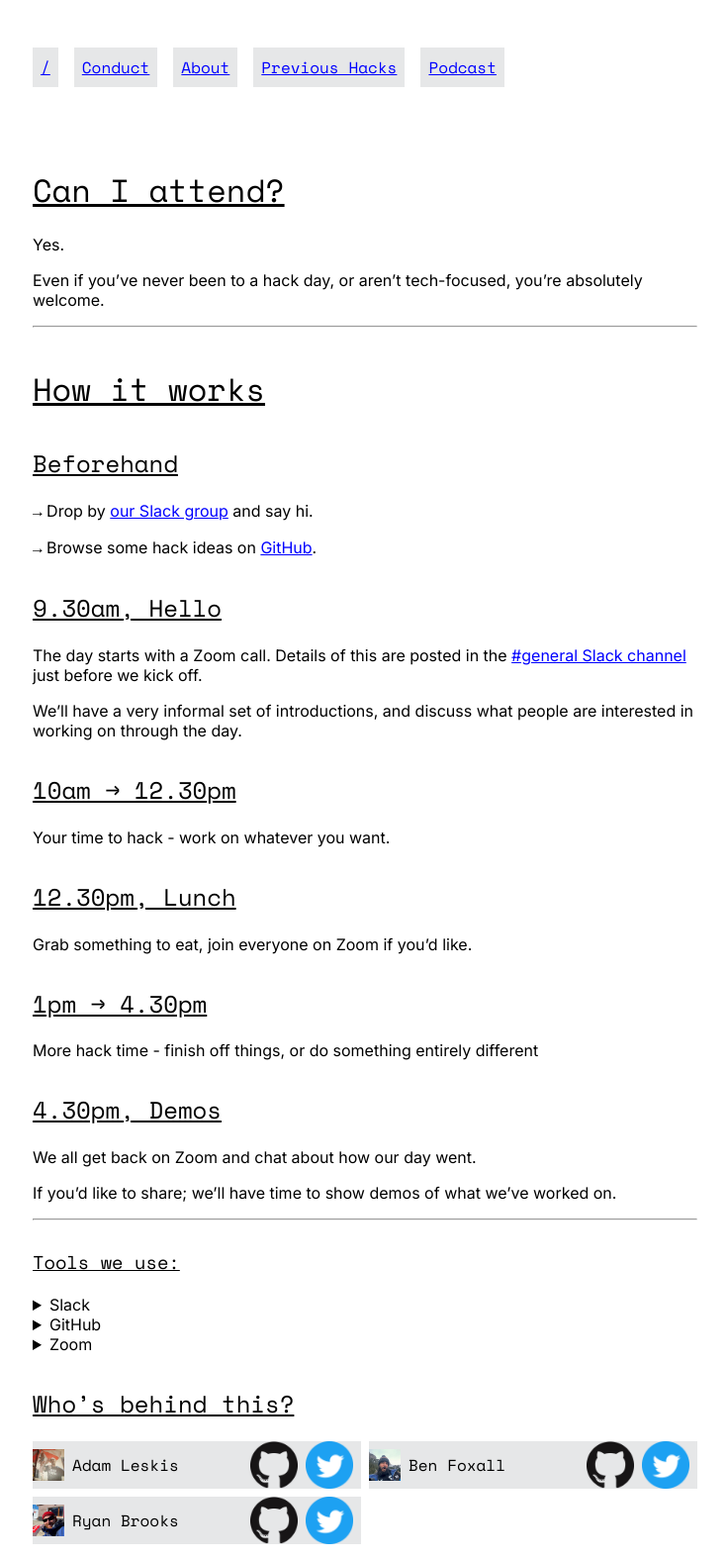
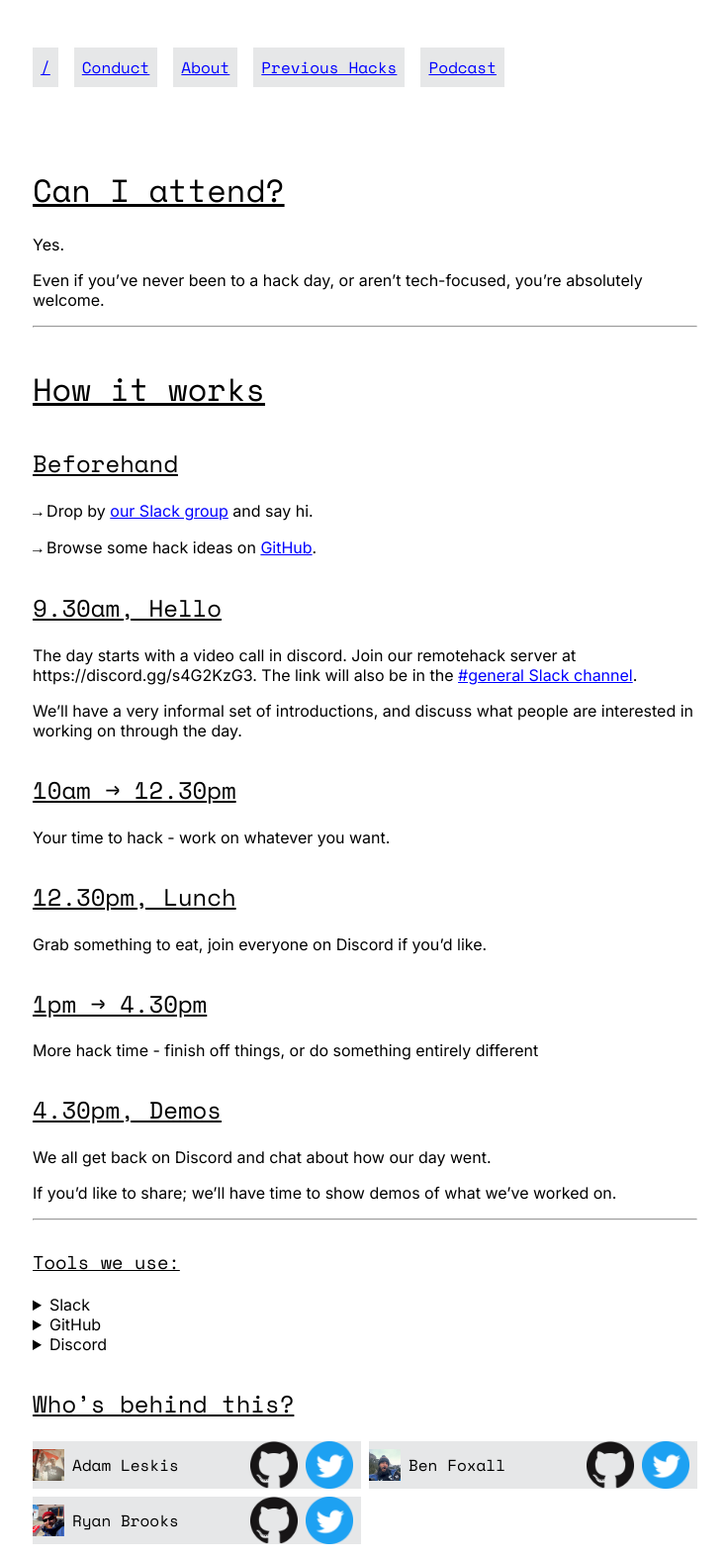
Before and after one commit to remotehack/remotehack.github.io, a Jekyll site: the page built from about.md, in a window 1280 px wide. Shown: the whole page at 99% size, without its empty margins (271-1007 px from the left). Built offline with Jekyll 4.4.1, drawn with Linux system fonts in a browser that asks for light colours.

Commit message:
update from zoom to discord

```diff
--- a/_layouts/hack.html
+++ b/_layouts/hack.html
@@ -38,7 +38,7 @@ layout: default
   - → Browse some hack ideas on [GitHub](https://github.com/remotehack/remotehack.github.io/issues).
   - → Listen to some [Airquotes The Podcast Airquotes](https://remotehack.space/live/) recordings from our previous Remote Hacks.
 
-  We will be using Zoom for most of the chatter on the day, so make sure your camera, lighting, and microphone setup are good -- Here's a [handy guide](https://checklist.video/checklist/)
+  We will be using Discord for most of the chatter on the day, so make sure your camera, lighting, and microphone setup are good -- Here's a [handy guide](https://checklist.video/checklist/)
 
   We look forward to seeing you there!
   {%- endcapture -%}
--- a/about.md
+++ b/about.md
@@ -21,7 +21,7 @@ Even if you've never been to a hack day, or aren't tech-focused, you're absolute
 
 ## 9.30am, Hello
 
-The day starts with a Zoom call. Details of this are posted in the [#general Slack channel](/join) just before we kick off.
+The day starts with a video call in discord. Join our remotehack server at https://discord.gg/s4G2KzG3. The link will also be in the [#general Slack channel](/join).
 
 We'll have a very informal set of introductions, and discuss what people are interested in working on through the day.
 
@@ -31,7 +31,7 @@ Your time to hack - work on whatever you want.
 
 ## 12.30pm, Lunch
 
-Grab something to eat, join everyone on Zoom if you'd like.
+Grab something to eat, join everyone on Discord if you'd like.
 
 ## 1pm → 4.30pm
 
@@ -39,7 +39,7 @@ More hack time - finish off things, or do something entirely different
 
 ## 4.30pm, Demos
 
-We all get back on Zoom and chat about how our day went.
+We all get back on Discord and chat about how our day went.
 
 If you'd like to share; we'll have time to show demos of what we've worked on.
 
@@ -66,9 +66,9 @@ If you'd like to share; we'll have time to show demos of what we've worked on.
 </details>
 
 <details>
-<summary>Zoom</summary>
+<summary>Discord</summary>
 
-<p><a href="https://zoom.us/">Zoom</a> is a video conferencing application.</p>
+<p><a href="https://discord.us/">Discord</a> is a platform for text and video communication.</p>
 
 <p>We use this for a more face-to-face chat with everyone. (Though if you want to keep your webcam off, that's cool too).</p>
 
```
